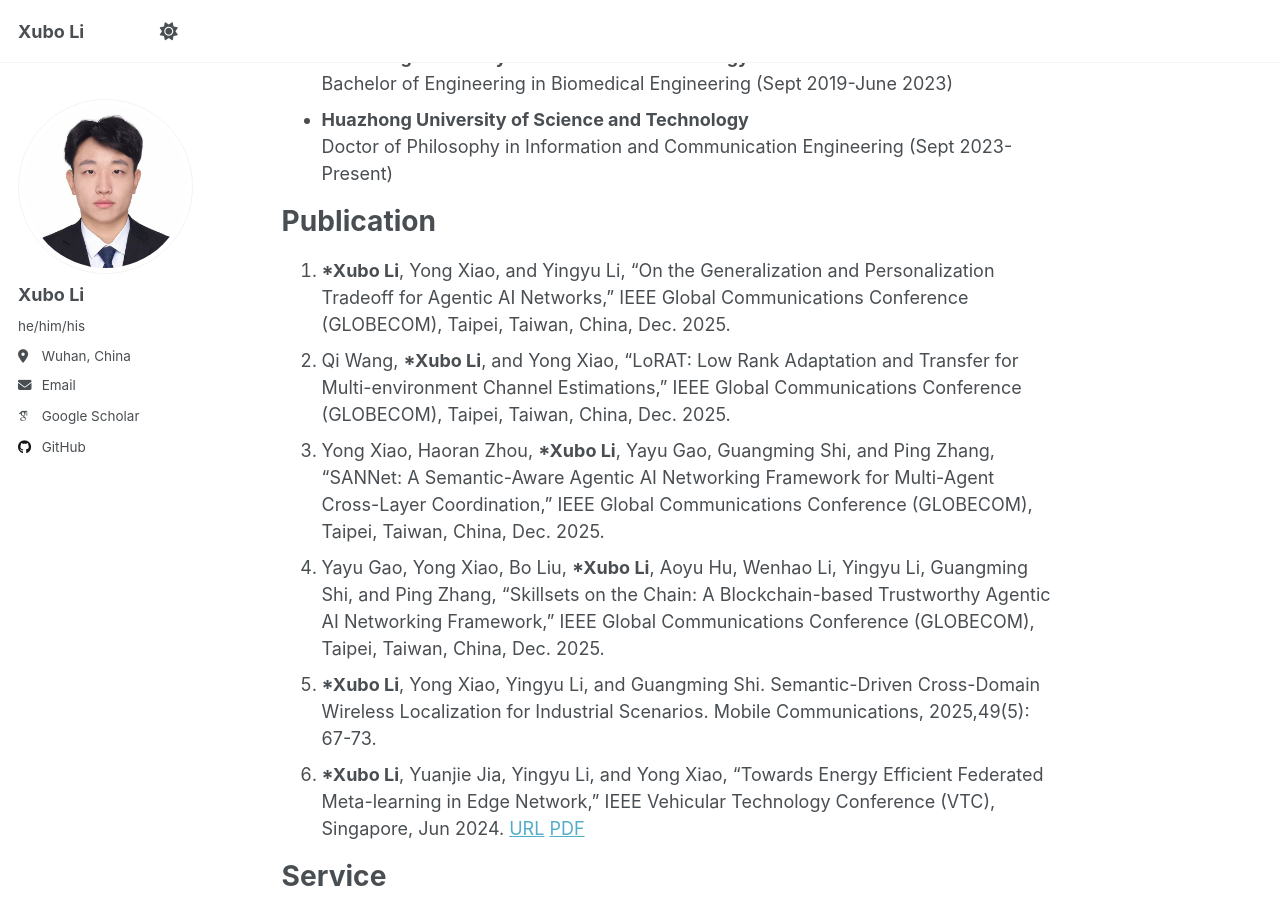
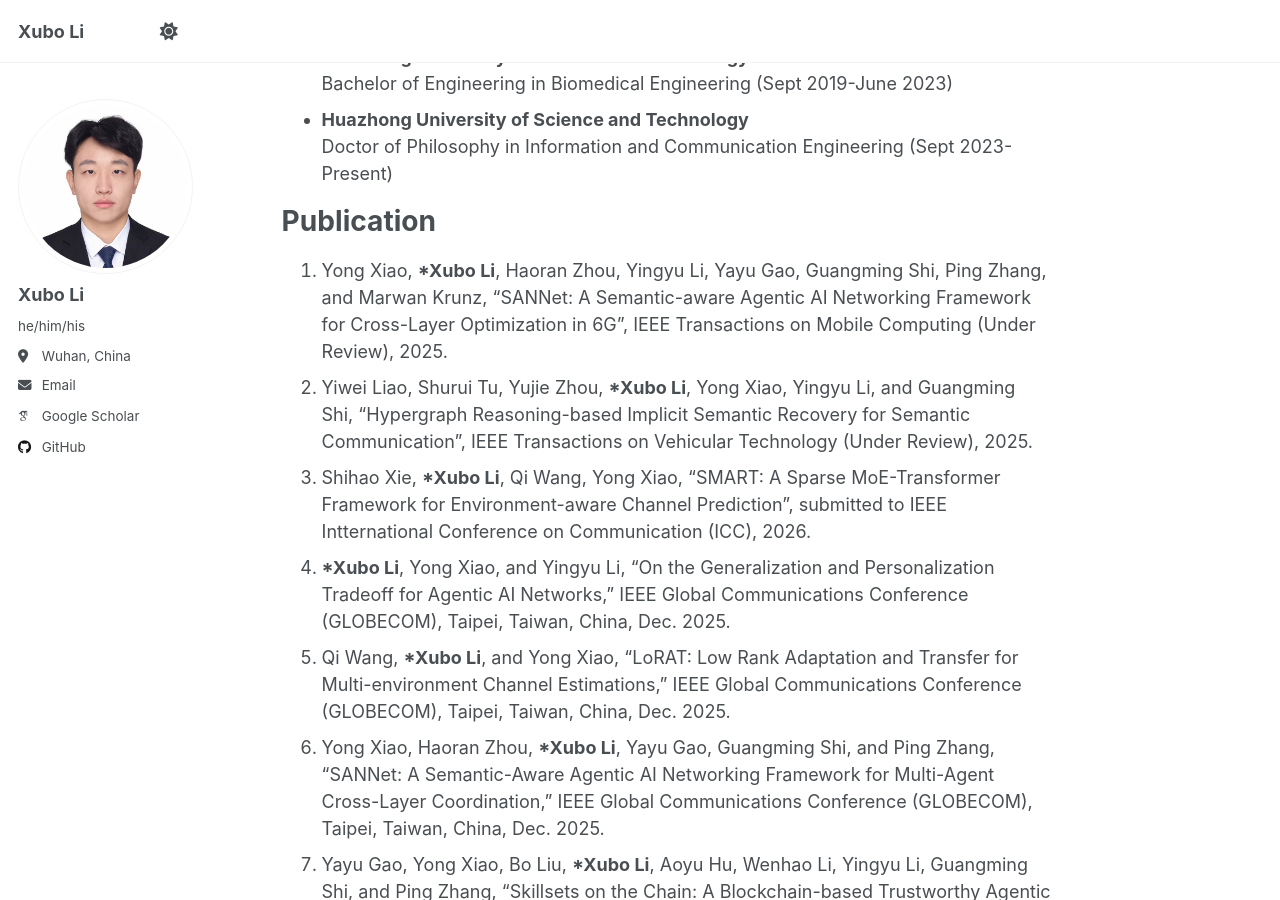
Before and after one commit to XuboLee/xubolee.github.io, a Jekyll site: the page built from _pages/about.md, in a window 1280 px wide and 900 px high, scrolled down 372 px. Built offline with Jekyll 4.4.1, drawn with Linux system fonts in a browser that asks for light colours; some web fonts are replaced; a script that is not in the unit is left out.

Commit message:
Update about.md

```diff
--- a/_pages/about.md
+++ b/_pages/about.md
@@ -26,6 +26,9 @@ Education
 
 Publication
 ======
+1. Yong Xiao, <strong>*Xubo Li</strong>, Haoran Zhou, Yingyu Li, Yayu Gao, Guangming Shi, Ping Zhang, and Marwan Krunz, "SANNet: A Semantic-aware Agentic AI Networking Framework for Cross-Layer Optimization in 6G", IEEE Transactions on Mobile Computing (Under Review), 2025.
+1. Yiwei Liao, Shurui Tu, Yujie Zhou, <strong>*Xubo Li</strong>, Yong Xiao, Yingyu Li, and Guangming Shi, "Hypergraph Reasoning-based Implicit Semantic Recovery for Semantic Communication", IEEE Transactions on Vehicular Technology (Under Review), 2025.
+1. Shihao Xie, <strong>*Xubo Li</strong>, Qi Wang, Yong Xiao, "SMART: A Sparse MoE-Transformer Framework for Environment-aware Channel Prediction", submitted to IEEE Intternational Conference on Communication (ICC), 2026.
 1. <strong>*Xubo Li</strong>, Yong Xiao, and Yingyu Li, "On the Generalization and Personalization Tradeoff for Agentic AI Networks," IEEE Global Communications Conference (GLOBECOM), Taipei, Taiwan, China, Dec. 2025.
 1. Qi Wang, <strong>*Xubo Li</strong>, and Yong Xiao, "LoRAT: Low Rank Adaptation and Transfer for Multi-environment Channel Estimations," IEEE Global Communications Conference (GLOBECOM), Taipei, Taiwan, China, Dec. 2025.
 1. Yong Xiao, Haoran Zhou, <strong>*Xubo Li</strong>, Yayu Gao, Guangming Shi, and Ping Zhang, "SANNet: A Semantic-Aware Agentic AI Networking Framework for Multi-Agent Cross-Layer Coordination," IEEE Global Communications Conference (GLOBECOM), Taipei, Taiwan, China, Dec. 2025.
```
